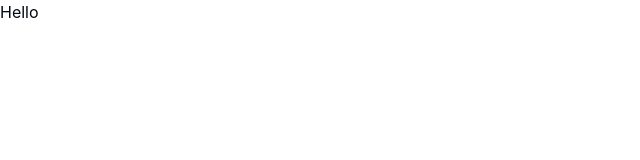
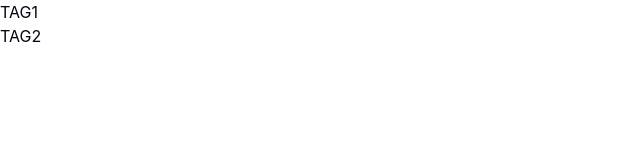
Before and after one commit to StriderInc/SaaSoftTest, a Vue app: page / in a window 1280 px wide. Shown: the top 160 px of the page, without its empty margins (0-640 px from the left). Built offline with nearby package versions, Linux system fonts and the light colour scheme.

Commit message:
add: template output account

```diff
--- a/src/app/App.vue
+++ b/src/app/App.vue
@@ -1,6 +1,7 @@
 <script setup lang="ts">
+import { AccountManager } from "@pages/account-manager";
 </script>
 
 <template>
-  <div>Hello</div>
+  <AccountManager />
 </template>
--- /dev/null
+++ b/src/pages/account-manager/index.ts
@@ -0,0 +1 @@
+export { default as AccountManager } from "./ui/AccountManager.vue";
--- /dev/null
+++ b/src/pages/account-manager/ui/AccountManager.vue
@@ -0,0 +1,19 @@
+<script setup lang="ts">
+import { useAccountsStore } from "@entities/account";
+import AccountForm from "./form/AccountForm.vue";
+
+import { storeToRefs } from "pinia";
+
+const accountsStore = useAccountsStore();
+const { accounts } = storeToRefs(accountsStore);
+</script>
+
+<template>
+  <AccountForm
+    v-for="account in accounts"
+    :key="account.id"
+    :account="account"
+  />
+</template>
+
+<style scoped></style>
--- /dev/null
+++ b/src/pages/account-manager/ui/form/AccountForm.vue
@@ -0,0 +1,17 @@
+<script setup lang="ts">
+import type { IAccount } from "@entities/account";
+
+interface AccountFormProps {
+  account: IAccount;
+}
+
+defineProps<AccountFormProps>();
+</script>
+
+<template>
+  <div>
+    {{ account.tag }}
+  </div>
+</template>
+
+<style scoped></style>
```
